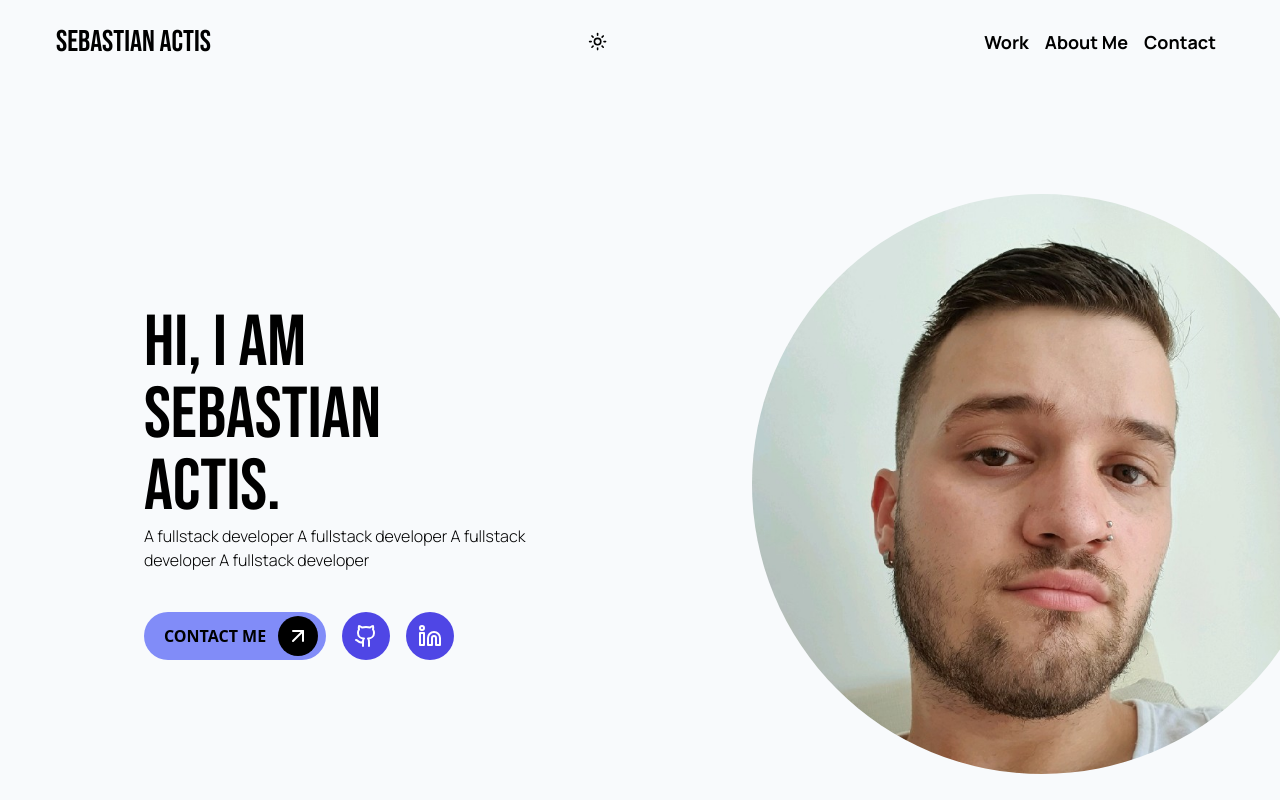
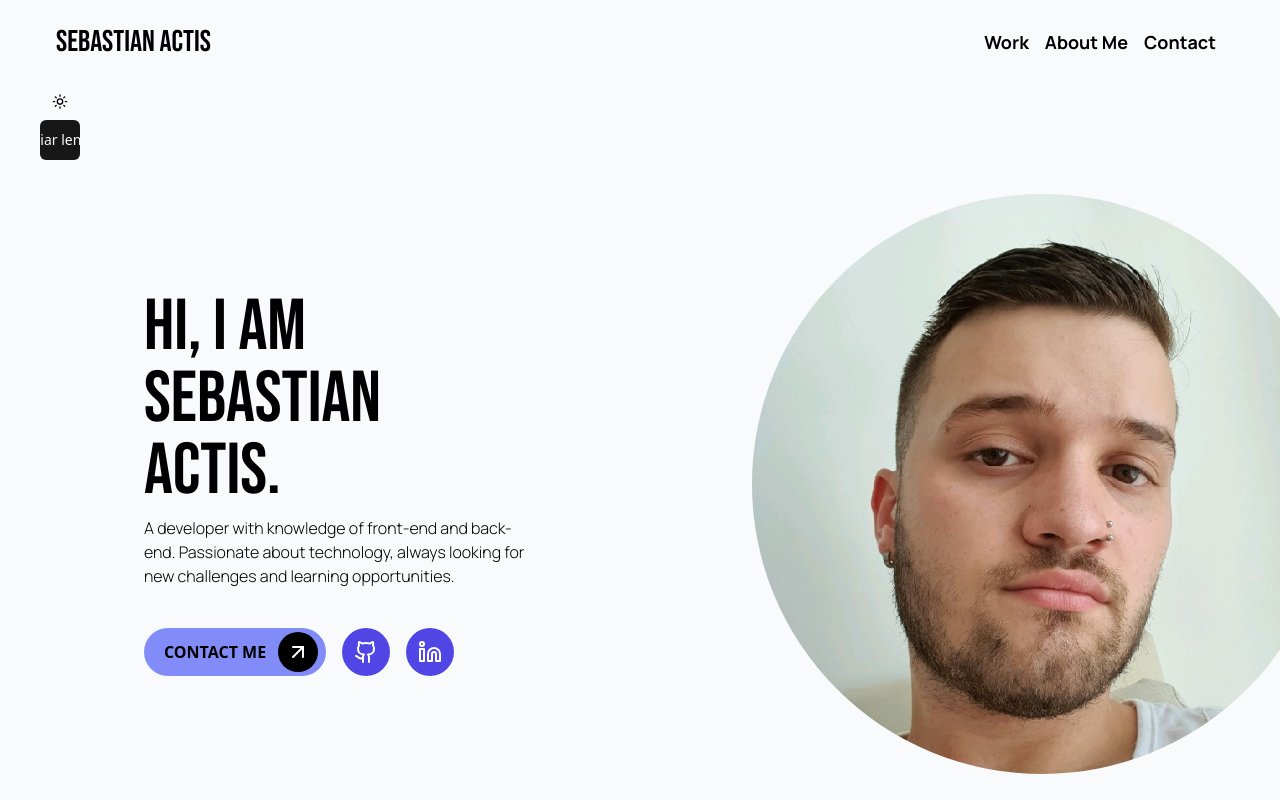
Before and after one commit to sebaactis/portfolio, a Next.js app: page / in a window 1280 px wide. Shown: the top 800 px of the page. Built offline with nearby package versions, Linux system fonts and the light colour scheme.

Commit message:
useLanguage, presentacion idioma, boton fijo para tema y lenguaje

```diff
--- a/app/aboutme/page.tsx
+++ b/app/aboutme/page.tsx
@@ -1,14 +1,15 @@
+"use client"
+
 import MoreAboutMe from '@/components/about/moreaboutme'
+import ButtonsFixed from '@/components/buttonsFixed'
 import Capabilities from '@/components/capabilities/capabilities'
 import Experience from '@/components/experience/experience'
-import { Button } from '@/components/ui/button'
 import { Separator } from '@/components/ui/separator'
-import { bebasNeue, manrope } from '@/utils/fonts'
-import { ArrowDown, Github, LinkedinIcon } from 'lucide-react'
 
 const PageAboutMe = () => {
   return (
     <>
+      <ButtonsFixed />
       <MoreAboutMe />
       <Separator className="dark:bg-gray-500" />
       <Capabilities />
--- a/app/layout.tsx
+++ b/app/layout.tsx
@@ -1,10 +1,10 @@
 import type { Metadata } from "next";
-import { Inter } from "next/font/google";
 import "./globals.css";
 import { ThemeProvider } from "@/providers/theme-provider";
 import NavBar from "@/components/navbar/navbar";
 import { Separator } from "@/components/ui/separator";
 import Contact from "@/components/contact/contact";
+
 
 export const metadata: Metadata = {
   title: "Sebastian Actis"
@@ -15,6 +15,7 @@ export default function RootLayout({
 }: Readonly<{
   children: React.ReactNode;
 }>) {
+
   return (
     <html lang="es">
       <body className="bg-slate-50 dark:bg-[#171717]">
--- a/app/page.tsx
+++ b/app/page.tsx
@@ -1,11 +1,19 @@
+"use client"
+
 import AboutMe from "@/components/about/aboutme";
+import ButtonsFixed from "@/components/buttonsFixed";
 import Presentation from "@/components/presentation/presentation";
 import Proyects from "@/components/proyects/proyects";
 import { Separator } from "@/components/ui/separator";
+import { useLanguage } from "@/hooks/useLanguage";
 
 export default function Home() {
+
+  const { changeLanguage } = useLanguage();
+
   return (
     <>
+      <ButtonsFixed />
       <main>
         <Presentation />
         <Separator className="dark:bg-gray-500" />
--- /dev/null
+++ b/components/buttonsFixed.tsx
@@ -0,0 +1,18 @@
+import React from 'react'
+import { Button } from '@/components/ui/button'
+import { ModeToggle } from "@/components/mode-toggle";
+import { useLanguage } from '@/hooks/useLanguage';
+
+const ButtonsFixed = () => {
+
+    const { changeLanguage } = useLanguage();
+
+    return (
+        <div className="flex flex-col w-10 ml-10 fixed">
+            <ModeToggle />
+            <Button onClick={changeLanguage}> Cambiar lenguaje </Button>
+        </div>
+    )
+}
+
+export default ButtonsFixed
--- a/components/navbar/navbar.tsx
+++ b/components/navbar/navbar.tsx
@@ -1,19 +1,22 @@
-import React from 'react'
+"use client"
+
 import NavLink from './navlink';
-import { ModeToggle } from '../mode-toggle';
 import MobileToogle from './mobile-toggle';
 import { bebasNeue, manrope } from '@/utils/fonts';
+import { useLanguage } from '@/hooks/useLanguage';
 
 const NavBar = () => {
+
+    const { language } = useLanguage();
+
     return (
         <nav className='flex justify-between items-center m-6'>
             <a href="/" className={`${bebasNeue.className} text-3xl md:ml-8`}> SEBASTIAN ACTIS</a>
-            <ModeToggle />
             <MobileToogle />
             <ul className={`${manrope.className} gap-4 text-lg mr-10 hidden md:flex items-center justify-between`}>
-                <NavLink label="Work" href="#proyects" />
-                <NavLink label="About Me" href="#aboutme" />
-                <NavLink label="Contact" href="#contact" />
+                <NavLink label={language ? "Work" : "Trabajos"} href="#proyects" />
+                <NavLink label={language ? "About Me" : "Sobre Mi"} href="#aboutme" />
+                <NavLink label={language ? "Contact" : "Contacto"} href="#contact" />
             </ul>
         </nav>
     )
--- a/components/presentation/presentation.tsx
+++ b/components/presentation/presentation.tsx
@@ -1,23 +1,35 @@
+"use client"
+
 import { bebasNeue, manrope } from '@/utils/fonts'
 import React from 'react'
 import { Button } from '@/components/ui/button'
 import Image from 'next/image'
 import Photo from "@/public/foto-perfil.png"
 import { ArrowUpRight, Github, Linkedin, LinkedinIcon } from 'lucide-react'
+import { useLanguage } from '@/hooks/useLanguage'
 
 
 const Presentation = () => {
+
+    const { language } = useLanguage();
+
     return (
         <div className="flex md:flex-row flex-col items-center h-[800px] ml-6 md:ml-36 2xl:ml-72 gap-20 md:gap-56">
             <div className="flex flex-col justify-center mt-5 md:mt-0">
 
-                <h2 className={`${bebasNeue.className} md:text-7xl text-6xl`}> HI, I AM </h2>
+                <h2 className={`${bebasNeue.className} md:text-7xl text-6xl`}> {language ? "HI, I AM" : "HOLA, YO SOY"} </h2>
                 <h2 className={`${bebasNeue.className} md:text-7xl text-6xl`}> SEBASTIAN ACTIS.</h2>
-                <p className={`${manrope.className} font-light mt-4 md:w-96 md:mt-0`}>A fullstack developer A fullstack developer A fullstack developer A fullstack developer</p>
+                <p className={`${manrope.className} font-light mt-5 md:w-96 md:mt-2`}>
+                    {
+                        language
+                            ? "A developer with knowledge of front-end and back-end. Passionate about technology, always looking for new challenges and learning opportunities."
+                            : "Un desarrollador con conocimientos en front-end y back-end. Apasionado por la tecnología, siempre buscando nuevos desafíos y oportunidades de aprendizaje."
+                    }
+                </p>
 
                 <div className="flex gap-3 mt-10 items-center">
                     <a href="#contact">
-                        <Button className="rounded-3xl py-6 px-5 text-black bg-indigo-400 hover:bg-indigo-400 dark:bg-indigo-400 dark:hover:bg-indigo-400 font-bold hover:scale-[1.02] text-md transition duration-150">CONTACT ME
+                        <Button className="rounded-3xl py-6 px-5 text-black bg-indigo-400 hover:bg-indigo-400 dark:bg-indigo-400 dark:hover:bg-indigo-400 font-bold hover:scale-[1.02] text-md transition duration-150">{language ? "CONTACT ME" : "CONTACTARME"}
                             <span className="bg-black rounded-full text-white dark:text-white p-2 ml-3 -mr-3">
                                 <ArrowUpRight />
                             </span>
--- /dev/null
+++ b/hooks/useLanguage.tsx
@@ -0,0 +1,11 @@
+import { create } from 'zustand'
+
+type Store = {
+    language: boolean
+    changeLanguage: () => void
+}
+
+export const useLanguage = create<Store>()((set) => ({
+    language: true,
+    changeLanguage: () => set((state) => ({ language: !state.language })),
+}))
--- a/package.json
+++ b/package.json
@@ -25,7 +25,8 @@
     "react-dom": "^18",
     "sweetalert2": "^11.10.8",
     "tailwind-merge": "^2.2.2",
-    "tailwindcss-animate": "^1.0.7"
+    "tailwindcss-animate": "^1.0.7",
+    "zustand": "^4.5.2"
   },
   "devDependencies": {
     "@types/node": "^20",
```
Also changed, not shown: 1 other file (tests, documents, lock files or other folders).
